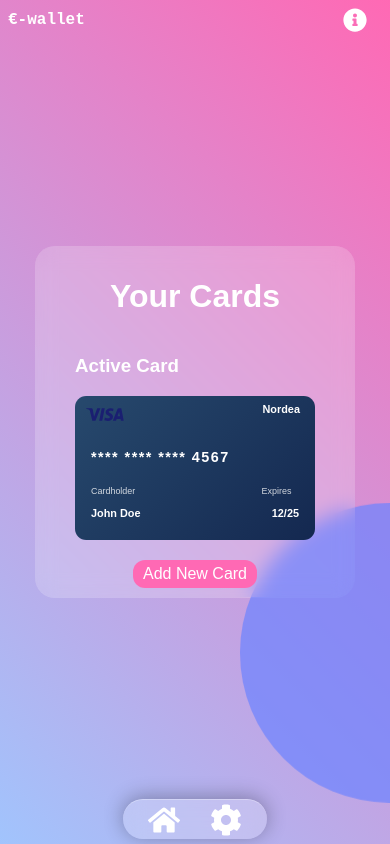
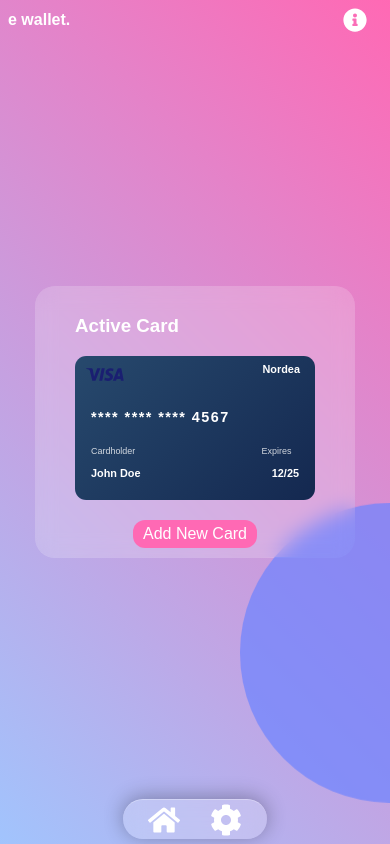
Before and after one commit to gabriella-broberg/e-wallet, a React (Vite) app: page / in a window 390 px wide. Shown: the top 844 px of the page. Built offline with nearby package versions, Linux system fonts and the light colour scheme.

Commit message:
Responsiveness fix

```diff
--- a/src/components/Header.css
+++ b/src/components/Header.css
@@ -21,7 +21,6 @@
   }
 
   .logo {
-    font-family:monospace;
     font-size: 1rem;
     font-weight: bold;
     color: #fff;
--- a/src/components/Header.jsx
+++ b/src/components/Header.jsx
@@ -7,7 +7,7 @@ const Header = () => {
   return (
     <header className="app-header">
       <nav className="nav-container">
-        <div className="logo">€-wallet</div>
+        <div className="logo">e wallet.</div>
         <ul className="nav-links">
 
 
--- a/src/pages/Home.jsx
+++ b/src/pages/Home.jsx
@@ -9,7 +9,6 @@ const Home = () => {
 
   return (
     <div className="home-container">
-      <h1>Your Cards</h1>
 
       {/* Visa ingen kort-meddelande om det inte finns några kort */}
       {cards.length === 0 ? (
--- a/src/styles/Global.css
+++ b/src/styles/Global.css
@@ -5,7 +5,8 @@
 body {
     font-family: "Poppins", sans-serif;
     background: linear-gradient(45deg, #a1c4fd, var(--button-background));
-
+    background-size: cover;
+    background-attachment: fixed;
     margin: 0;
     padding: 0;
     height: 100vh;
@@ -105,6 +106,7 @@ button {
   width: 20rem;
   max-height: 85vh;
   border-radius: 20px;
+  overflow-y: auto;
 
 
 }
```
